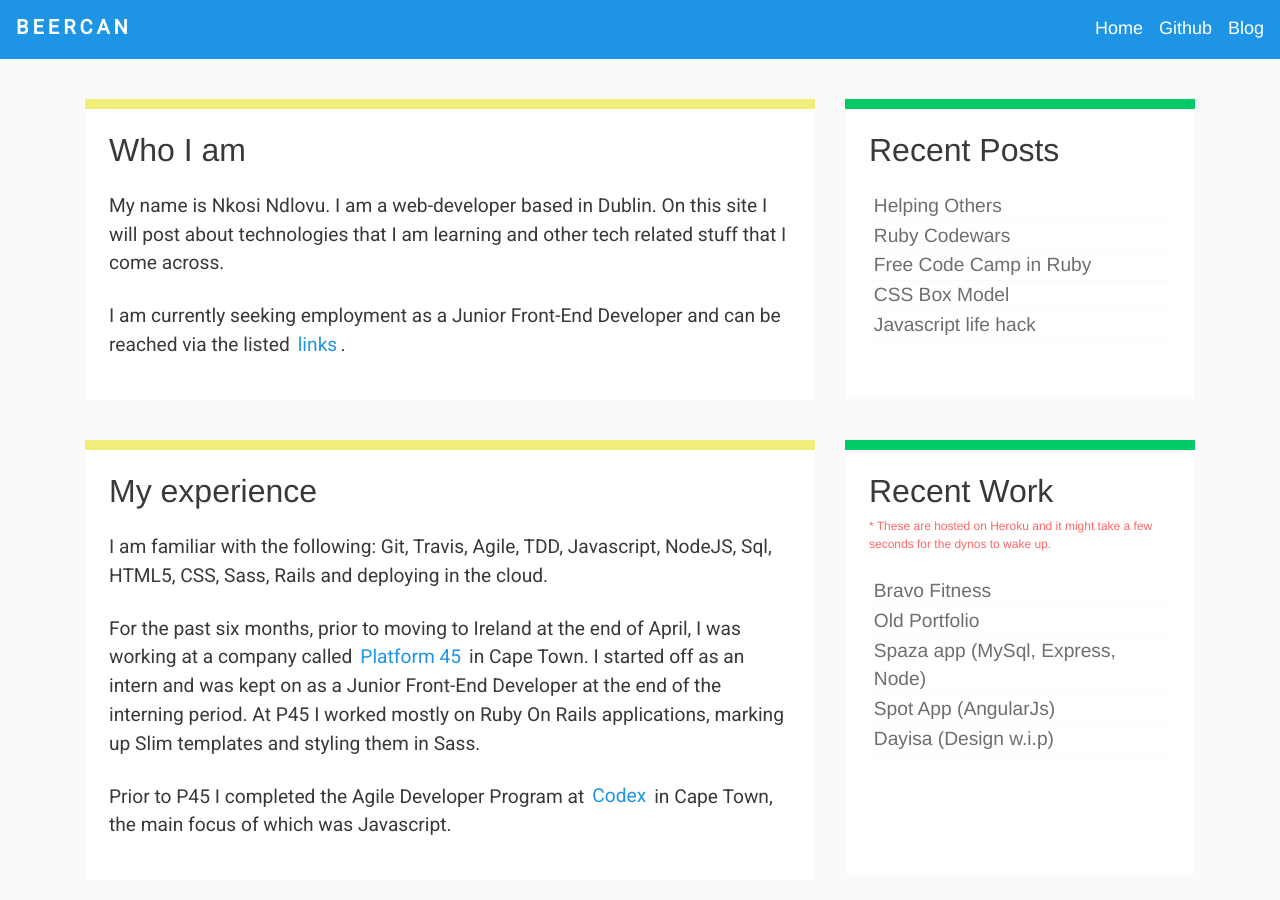
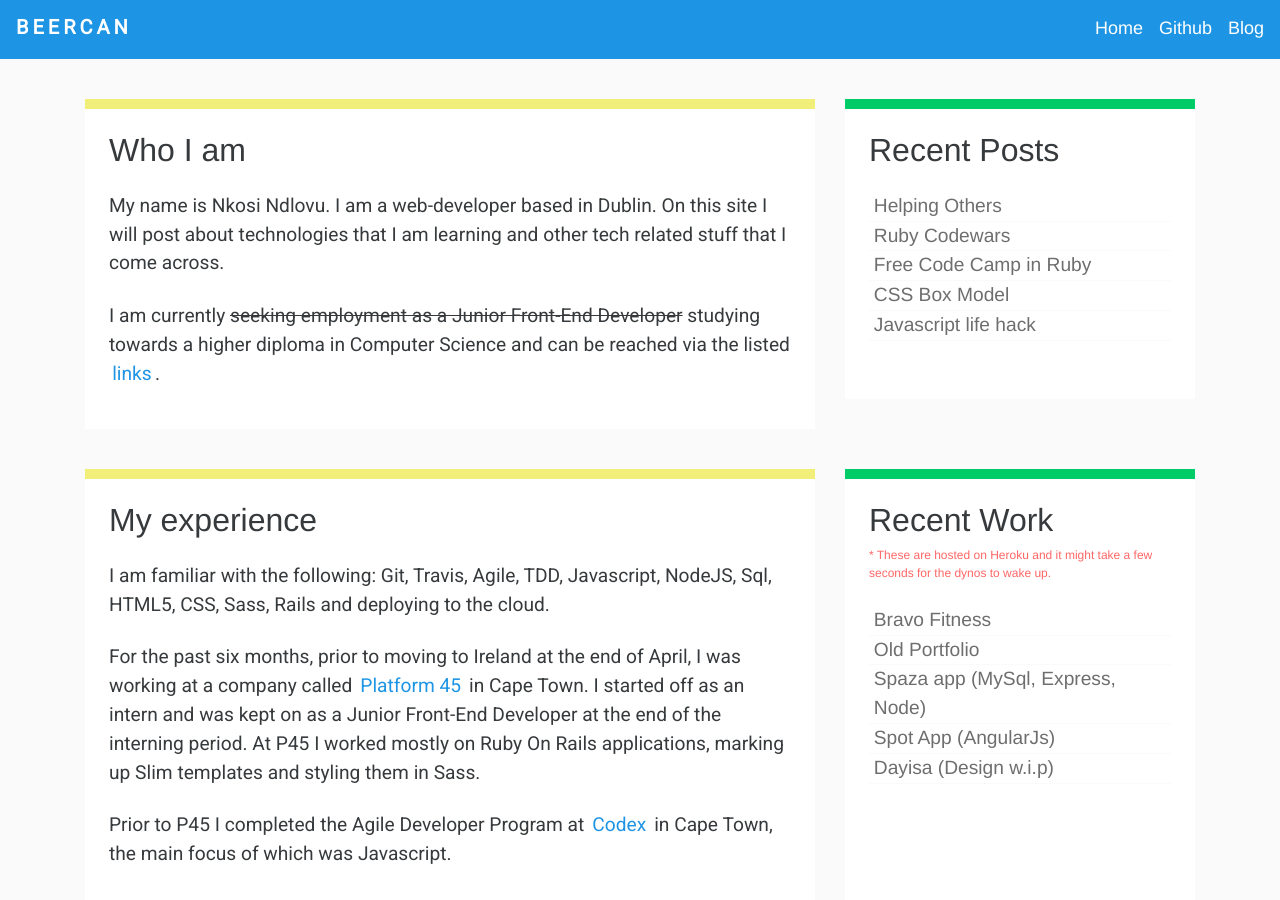
Before and after one commit to LookOnTheBrightSide/LookOnTheBrightSide.github.io, a Jekyll site: the page built from index.html, in a window 1280 px wide and 900 px high. Built offline with Jekyll 4.4.1, drawn with Linux system fonts in a browser that asks for light colours; nearby versions of some CDN libraries.

Commit message:
add: minor changes and update on status

```diff
--- a/index.html
+++ b/index.html
@@ -12,8 +12,7 @@ layout: default
             I am learning and other tech related stuff that I come across.
         </p>
         <p class="introduction__text">
-            I am currently seeking employment as a Junior Front-End Developer
-            and can be reached via the listed <a class="site-link" href="#links">links</a>.
+        I am currently <del>seeking employment as a Junior Front-End Developer</del> studying towards a higher diploma in Computer Science and can be reached via the listed <a class="site-link" href="#links">links</a>.
         </p>
       </div>
     </div>
@@ -36,7 +35,7 @@ layout: default
         <h2 class="introduction__heading">My experience</h2>
         <p class="introduction__text">
             I am familiar with the following: Git, Travis, Agile, TDD, Javascript, NodeJS, Sql, HTML5, CSS, Sass,
-            Rails and deploying in the cloud.
+            Rails and deploying to the cloud.
         </p>
         <p class="introduction__text">
             For the past six months, prior to moving to Ireland at the end of April,
```
Also changed, not shown: Gemfile.lock.
